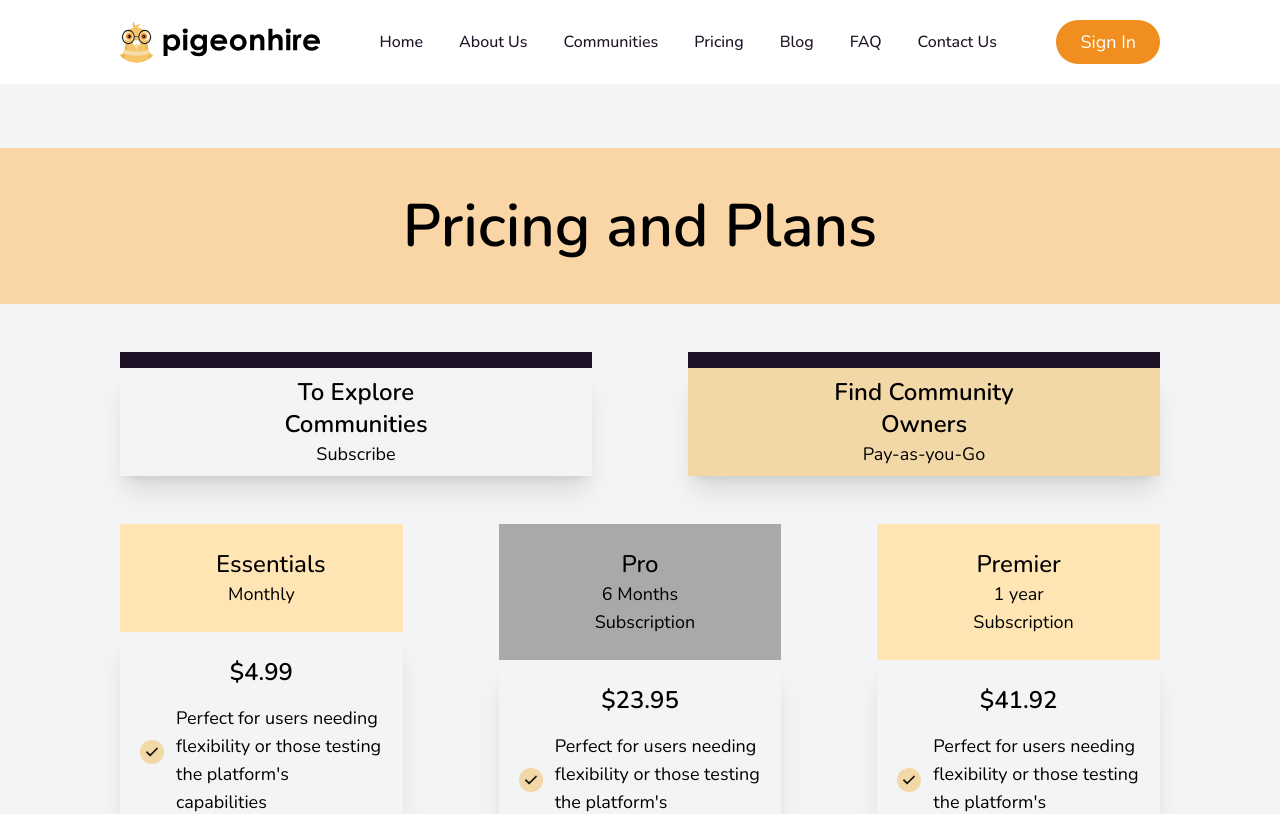
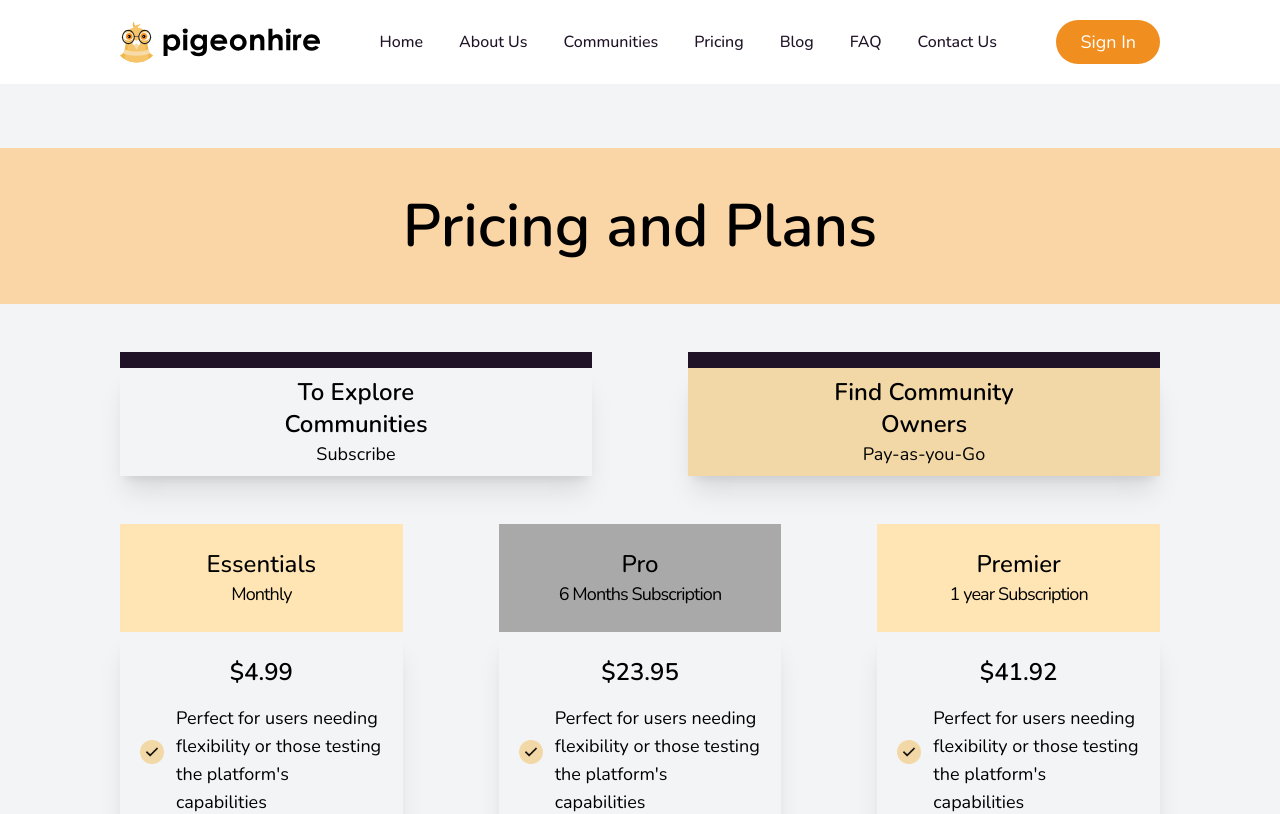
Before and after one commit to Eyohen/pigeonhire, a React (Vite) app: page /pricing in a window 1280 px wide. Shown: the top 814 px of the page. Built offline with nearby package versions, Linux system fonts and the light colour scheme.

Commit message:
pricing card

```diff
--- a/src/pages/Pricing.jsx
+++ b/src/pages/Pricing.jsx
@@ -2,11 +2,15 @@ import React from "react";
 import Navbar from "../components/Navbar";
 import { PiCheckCircleDuotone } from "react-icons/pi";
 import check from "../assets/orangecheck.png";
-import close from "../assets/landingpage/close.svg"
+import close from "../assets/landingpage/close.svg";
 import Footer from "../components/footer";
 
+const Pricing = () => {
+  const [show, setShow] = React.useState(false);
 
-const Pricing = () => {
+  const handleClose = () => setShow(true);
+  const handleShow = () => setShow(false);
+
   return (
     <>
       <div className="bg-gray-100 font-nunito">
@@ -18,7 +22,9 @@ const Pricing = () => {
           </p>
         </div>
 
-      <div className="grid grid-cols-2 mt-12 gap-x-24 gap-y-12 px-[120px]">  <div>
+        <div className="grid grid-cols-2 mt-12 gap-x-24 gap-y-12 px-[120px]">
+          {" "}
+          <div onClick={handleShow}>
             <div className="bg-[#201327] py-2 px-24"></div>
             <div className="shadow-xl px-[120px] py-2">
               <p className="text-2xl font-semibold text-center">
@@ -27,8 +33,7 @@ const Pricing = () => {
               <p className="text-lg text-center">Subscribe</p>
             </div>
           </div>
-
-        <div>
+          <div onClick={handleClose}>
             <div className="bg-[#201327] py-2 px-24"></div>
             <div className="shadow-xl bg-[#F3D8A7] px-[120px] py-2">
               <p className="text-2xl font-semibold text-center">
@@ -36,20 +41,38 @@ const Pricing = () => {
               </p>
               <p className="text-lg text-center">Pay-as-you-Go</p>
             </div>
-        </div></div>
+          </div>
+        </div>
 
+        {show ? (
+          <div className="px-[120px] mt-10">
+            <div>
+              <div className="border rounded-2xl">
+
+              <div className="px-20 py-10">
+
+                <div className="flex justify-between border-b border-b-[#E1E1E1] pt-7 pb-4 text-2xl gap-10"> <p>Resource Sharing or Product/Service Testing Post - starts at<span className="font-semibold"> #7,000</span></p> <span className="text-[#F08E1F] bg-[#F08E1F]/10 text-sm px-2 py-1 text-center">Single Promotion</span></div>
+                <div className="flex justify-between border-b border-b-[#E1E1E1] pt-7 pb-4 text-2xl gap-10"> <p>Resource Sharing or Product/Service Testing Post - starts at<span className="font-semibold"> #47,000</span></p> <span className="text-[#F08E1F] bg-[#F08E1F]/10 text-sm px-2 py-1 text-center">30 days Promotion</span></div>
+                <div className="flex justify-between border-b border-b-[#E1E1E1] pt-7 pb-4 text-2xl"><p>Community Polls and Surveys - starts at <span className="font-semibold"> #7,000</span></p><span className="text-[#F08E1F] bg-[#F08E1F]/10 text-sm px-2 py-1 text-center">Single Promotion</span></div>
+                <div className="flex justify-between border-b border-b-[#E1E1E1] pt-7 pb-4 text-2xl gap-10"> <p>Community Polls and Surveys - starts at   <span className="font-semibold">#48,000</span></p><span className="text-[#F08E1F] bg-[#F08E1F]/10 text-sm px-2 py-1 text-center">30 days Promotion</span></div>
+                <div className="flex justify-between items-center border-b border-b-[#E1E1E1] pt-7 pb-4 text-2xl"><p>Sponsorship Post (Caption, Videos, Podcast Link, Blog Link, Social<br/> Content Posts  - starts at  <span className="font-semibold">#8,000</span></p> <span className="text-[#F08E1F] bg-[#F08E1F]/10 text-sm px-2 py-1 text-center">Single Promotion</span></div>
+                <div className="flex justify-between items-center border-b border-b-[#E1E1E1] pt-7 pb-4 text-2xl "><p>Sponsorship Post (Caption, Videos, Podcast Link, Blog Link, Social Content<br/> Posts  - starts at <span className="font-semibold"> #28,00</span>0</p><span className="text-[#F08E1F] bg-[#F08E1F]/10 text-sm px-2 py-1 text-center">30 days Promotion</span></div>
+                <div className="border-b border-b-[#E1E1E1] pt-7 pb-4 text-2xl w-4/5"><p>Partnership: Basic introduction to<span className="text-[#F08E1F] "> Five (5)</span> potential partners based on our interest(s). Access and initiate contact with a curated list of potential partners in interest areas - starts at <span className="font-semibold"> #8,000</span></p> </div>
+                <div className=" border-b border-b-[#E1E1E1] pt-7 pb-4 text-2xl w-4/5"><p>Partnership: Basic introduction to <span className="text-[#F08E1F] ">Ten(10) </span>potential partners based on our interest(s). Access and initiate contact with a curated list of potential partners in interest areas -starts at  <span className="font-semibold">#20,000</span></p></div>
+                <div className="border-b border-b-[#E1E1E1] pt-7 pb-4 text-2xl w-4/5"><p>Partnership: Basic introduction to <span className="text-[#F08E1F] ">Twenty(20)</span> potential partners based on our interest(s). Access and initiate contact with a curated list of potential partners in interest areas - starts at <span className="font-semibold">#28,000</span></p></div>
+              </div>
+              </div>
+            </div>
+          </div>
+        ) : (
           <div className="grid grid-cols-3 mt-12 gap-x-24 gap-y-12 px-[120px]">
-
-
             <div>
-          <div className="bg-[#FFE5B4] py-6 px-24">
+              <div className="bg-[#FFE5B4] py-6">
                 <p className="text-2xl font-medium text-center">Essentials</p>
-            <p className="text-lg text-center">Monthly</p>
+                <p className="text-lg text-center tracking-tighter">Monthly</p>
               </div>
               <div className="shadow-xl px-[20px] py-6">
-            <p className="text-2xl font-semibold text-center">
-              $4.99
-            </p>
+                <p className="text-2xl font-semibold text-center">$4.99</p>
                 <div className="flex items-center gap-x-3">
                   <img src={check} className="w-6 h-6" />
                   <p className="text-lg mt-4">
@@ -66,7 +89,8 @@ const Pricing = () => {
                 <div className="flex items-center gap-x-3">
                   <img src={check} className="w-6 h-6" />
                   <p className="text-lg mt-4">
-                Full database access with intelligent matchmaking and insights
+                    Full database access with intelligent matchmaking and
+                    insights
                   </p>
                 </div>
                 <div className="flex items-center gap-x-3">
@@ -94,14 +118,14 @@ const Pricing = () => {
             </div>
 
             <div>
-          <div className="bg-[#A9A9A9] py-6 px-24">
+              <div className="bg-[#A9A9A9] py-6 ">
                 <p className="text-2xl font-medium text-center">Pro</p>
-            <p className="text-lg text-center">6 Months Subscription</p>
+                <p className="text-lg text-center tracking-tighter">
+                  6 Months Subscription
+                </p>
               </div>
               <div className="shadow-xl px-[20px] py-6">
-            <p className="text-2xl font-semibold text-center">
-              $23.95
-            </p>
+                <p className="text-2xl font-semibold text-center">$23.95</p>
                 <div className="flex items-center gap-x-3">
                   <img src={check} className="w-6 h-6" />
                   <p className="text-lg mt-4">
@@ -118,7 +142,8 @@ const Pricing = () => {
                 <div className="flex items-center gap-x-3">
                   <img src={check} className="w-6 h-6" />
                   <p className="text-lg mt-4">
-                Full database access with intelligent matchmaking and insights
+                    Full database access with intelligent matchmaking and
+                    insights
                   </p>
                 </div>
                 <div className="flex items-center gap-x-3">
@@ -146,14 +171,14 @@ const Pricing = () => {
             </div>
 
             <div>
-          <div className="bg-[#FFE5B4] py-6 px-24">
+              <div className="bg-[#FFE5B4] py-6 ">
                 <p className="text-2xl font-medium text-center">Premier</p>
-            <p className="text-lg text-center">1 year Subscription</p>
+                <p className="text-lg text-center tracking-tighter">
+                  1 year Subscription
+                </p>
               </div>
               <div className="shadow-xl px-[20px] py-6">
-            <p className="text-2xl font-semibold text-center">
-              $41.92
-            </p>
+                <p className="text-2xl font-semibold text-center">$41.92</p>
                 <div className="flex items-center gap-x-3">
                   <img src={check} className="w-6 h-6" />
                   <p className="text-lg mt-4">
@@ -170,7 +195,8 @@ const Pricing = () => {
                 <div className="flex items-center gap-x-3">
                   <img src={check} className="w-6 h-6" />
                   <p className="text-lg mt-4">
-                Full database access with intelligent matchmaking and insights
+                    Full database access with intelligent matchmaking and
+                    insights
                   </p>
                 </div>
                 <div className="flex items-center gap-x-3">
@@ -199,10 +225,12 @@ const Pricing = () => {
             </div>
             <div className="mb-4"></div>
           </div>
+        )}
 
         <div className="mb-24"></div>
       </div>
-    <Footer/></>
+      <Footer />
+    </>
   );
 };
 
```
Lines whose indentation alone changed are shown as unchanged.
